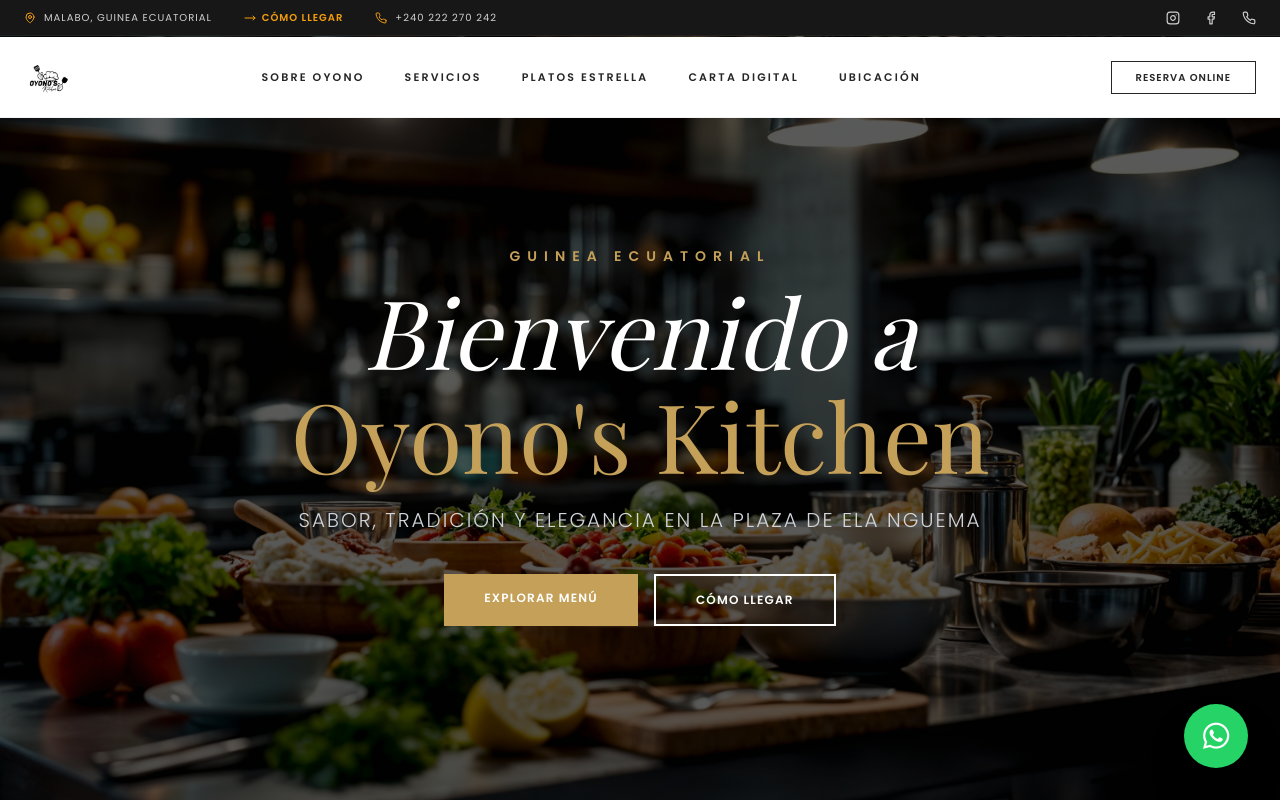
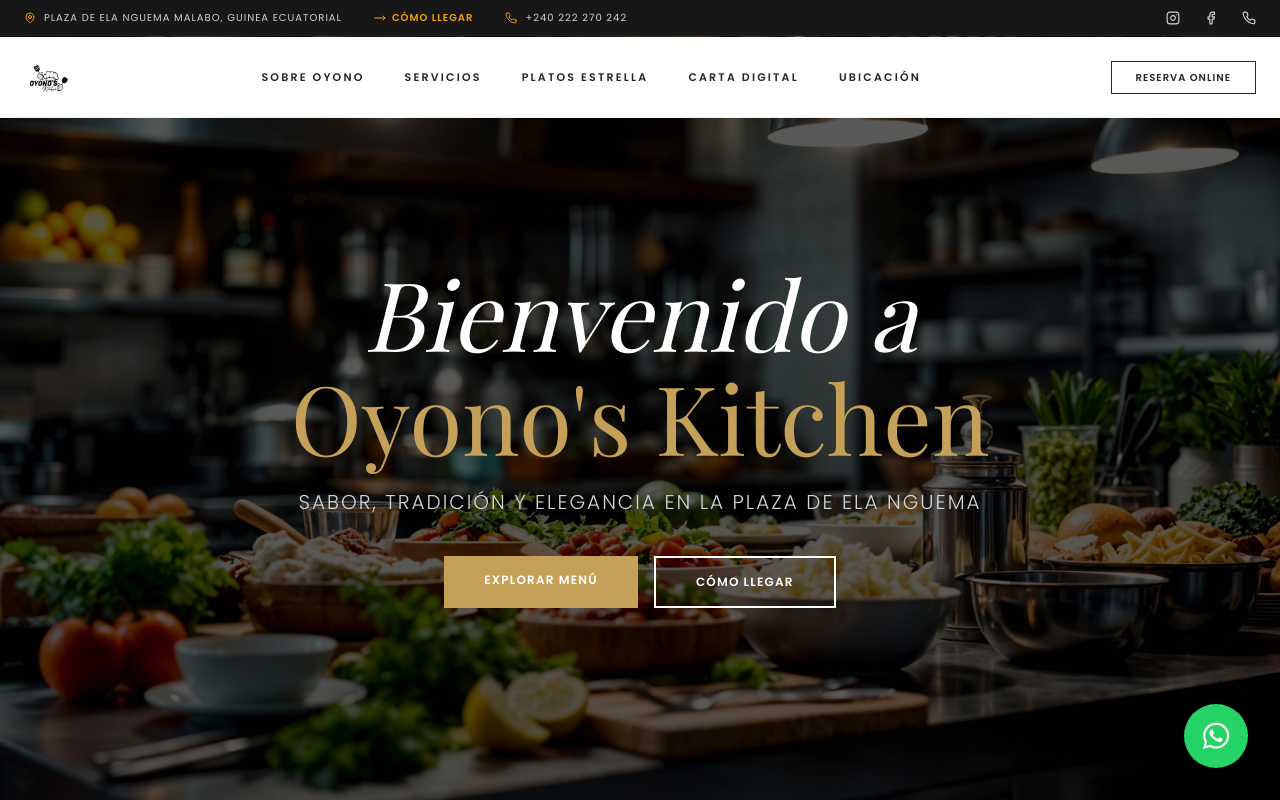
Before and after one commit to Eko-Dev3/-Oyono-Kitchen, a plain HTML site: page index.html in a window 1280 px wide. Shown: the top 800 px of the page. Drawn offline with nearby package versions, Linux system fonts and the light colour scheme; a web font is replaced by a local one.

Commit message:
Update index.html

```diff
--- a/index.html
+++ b/index.html
@@ -84,7 +84,7 @@
         <div class="flex gap-8 items-center">
             <span class="flex items-center gap-2">
                 <svg xmlns="http://www.w3.org/2000/svg" width="12" height="12" viewBox="0 0 24 24" fill="none" stroke="currentColor" stroke-width="2" stroke-linecap="round" stroke-linejoin="round" class="text-amber-500"><path d="M20 10c0 6-8 12-8 12s-8-6-8-12a8 8 0 0 1 16 0Z"/><circle cx="12" cy="10" r="3"/></svg>
-                Malabo, Guinea Ecuatorial
+                Plaza de Ela Nguema Malabo, Guinea Ecuatorial
             </span>
             <a href="https://maps.google.com/?q=Restaurante+Oyono+Malabo" target="_blank" class="flex items-center gap-1.5 text-amber-500 hover:text-white transition-all font-bold group">
                 <svg xmlns="http://www.w3.org/2000/svg" width="12" height="12" viewBox="0 0 24 24" fill="none" stroke="currentColor" stroke-width="2" stroke-linecap="round" stroke-linejoin="round" class="group-hover:translate-x-1 transition-transform"><path d="M18 8L22 12L18 16"/><path d="M2 12H22"/></svg>
@@ -333,7 +333,7 @@
     <!-- Hero Section -->
     <header class="h-screen flex items-center justify-center text-center px-4 hero-gradient">
         <div class="max-w-4xl">
-            <p class="text-gold uppercase tracking-[0.5em] mb-4 text-sm font-semibold">Guinea Ecuatorial</p>
+
             <h1 class="text-white text-5xl md:text-8xl font-serif mb-6 italic">Bienvenido a <span class="not-italic block text-gold mt-2">Oyono's Kitchen</span></h1>
             <p class="text-gray-300 text-lg md:text-xl font-light mb-10 tracking-widest uppercase">Sabor, Tradición y Elegancia en la Plaza de Ela Nguema</p>
             <div class="flex flex-col md:flex-row gap-4 justify-center">
```
